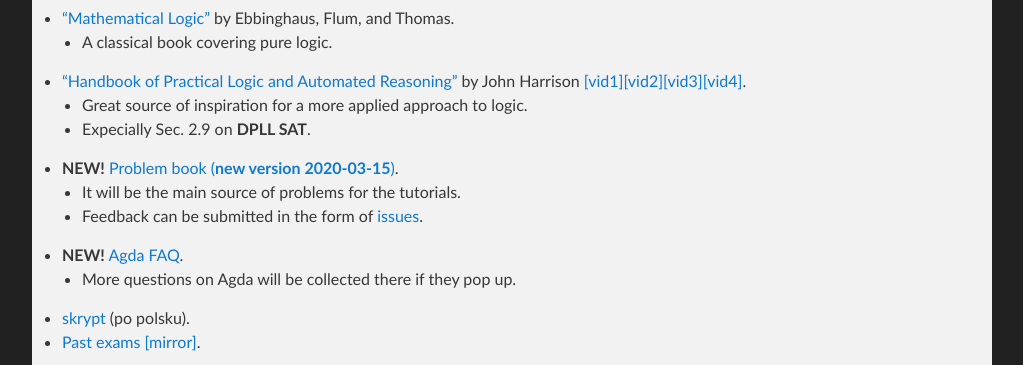
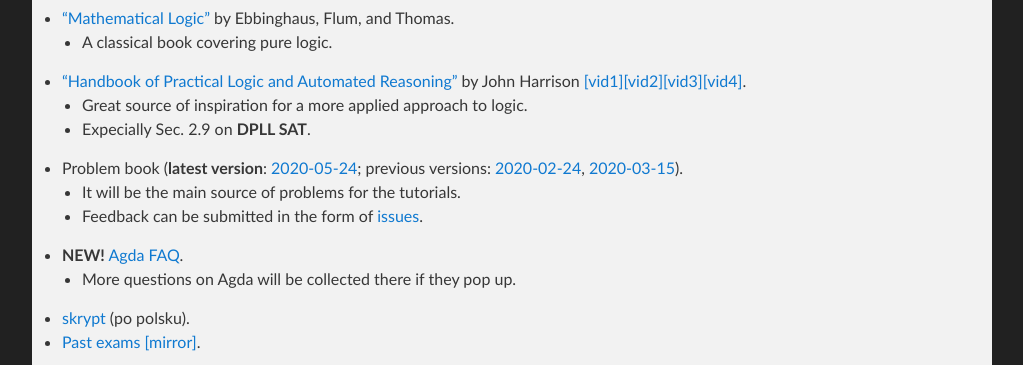
Before and after one commit to lclem/logic_course, a Jekyll site: the page built from docs/index.md, in a window 1280 px wide and 900 px high, cut to the strip 332-697 px from the top of the window. Shown: the whole strip, without its empty margins (128-1151 px from the left). Built offline with Jekyll 4.4.1, drawn with Linux system fonts in a browser that asks for light colours; our own code applies the rules of GitHub Pages for plain Markdown files.

Commit message:
Update index.md

```diff
--- a/docs/index.md
+++ b/docs/index.md
@@ -5,9 +5,10 @@
 - ["Handbook of Practical Logic and Automated Reasoning"](https://www.cl.cam.ac.uk/~jrh13/atp/) by John Harrison [[vid1]](https://www.youtube.com/watch?v=Nydg-N83VYc)[[vid2]](https://www.youtube.com/watch?v=iPFJY0aW4E4)[[vid3]](https://www.youtube.com/watch?v=ZdJ0-V77f_0)[[vid4]](https://www.youtube.com/watch?v=g3EQKBMq5h0).
   - Great source of inspiration for a more applied approach to logic.
   - Expecially Sec. 2.9 on **DPLL SAT**.
-- **NEW!** [Problem book (**new version 2020-03-15**)](book/logic_book_2020-03-15.pdf).
+- Problem book (**latest version**: [2020-05-24](book/logic_book_2020-05-24.pdf); previous versions: [2020-02-24](book/logic_book_2020-02-24.pdf), [2020-03-15](book/logic_book_2020-03-15.pdf)).
   - It will be the main source of problems for the tutorials.
   - Feedback can be submitted in the form of [issues](https://github.com/lclem/logic_course/issues/).
+
 - **NEW!** [Agda FAQ](labs/agda/agda_FAQ.md).
   - More questions on Agda will be collected there if they pop up.
 - [skrypt](skrypt/calosc.pdf) (po polsku).
```
